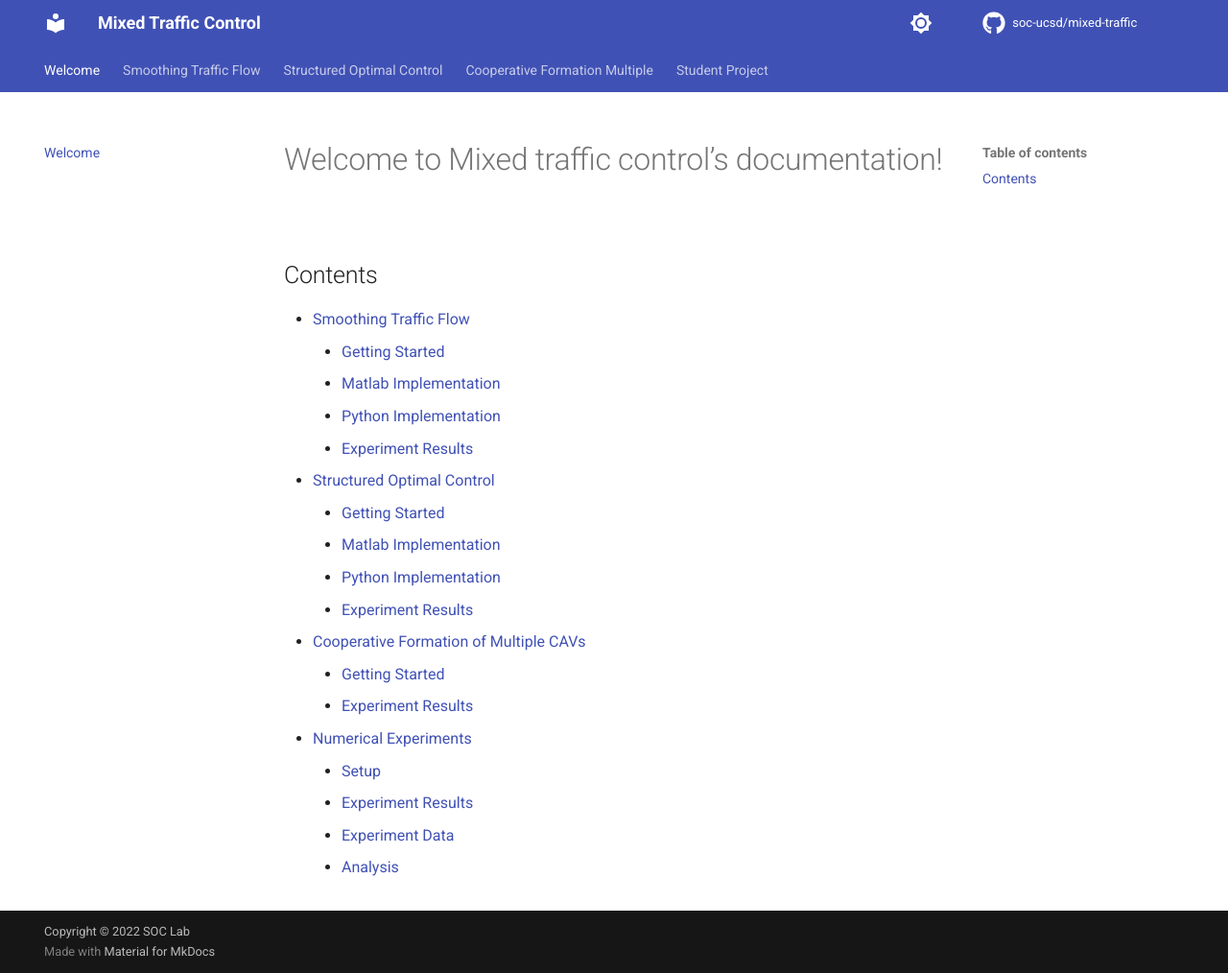
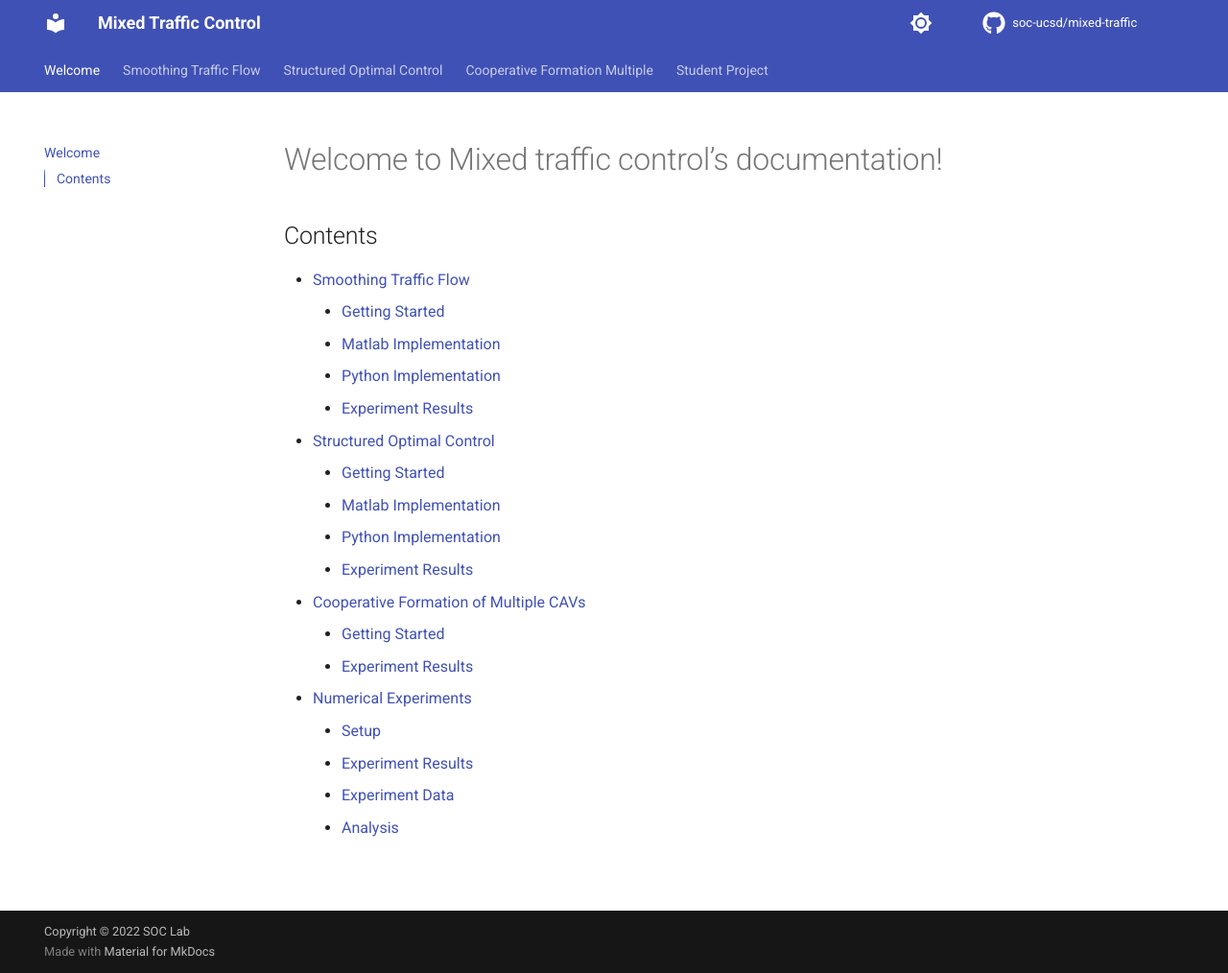
Before and after one commit to soc-ucsd/mixed-traffic, an MkDocs documentation site: the page built from docs/index.md, in a window 1280 px wide and 1014 px high. Shown: the whole window at 96% size. Built offline with MkDocs 1.6.1 and Material for MkDocs 9.7.7, drawn with Linux system fonts in a browser that asks for light colours; comment, search, counter and statistics services are not loaded.

```diff
--- a/docs/index.md
+++ b/docs/index.md
@@ -5,8 +5,8 @@
 - [Smoothing Traffic Flow](smoothing_traffic_flow.md)
     - [Getting Started](smoothing_traffic_flow.md#getting-started)
     - [Matlab Implementation](smoothing_traffic_flow.md#matlab-implementation)
-    - [Python Implementation](smoothing_traffic_flow.md#Python Implementation)
-    - [Experiment Results](smoothing_traffic_flow.md#Experiment Results)
+    - [Python Implementation](smoothing_traffic_flow.md#python-implementation)
+    - [Experiment Results](smoothing_traffic_flow.md#experiment-results)
 * [Structured Optimal Control](structured_optimal_control.md)
     - [Getting Started](structured_optimal_control.md#Getting Started)
     - [Matlab Implementation](structured_optimal_control.md##Matlab Implementation)
--- a/mkdocs.yml
+++ b/mkdocs.yml
@@ -35,6 +35,7 @@ theme:
     - navigation.expand
     - navigation.tracking
     - navigation.indexes
+    - toc.integrate
   language: en
   icon:
     repo: fontawesome/brands/github
```
